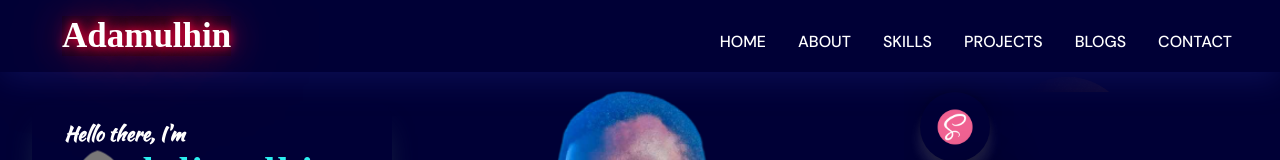
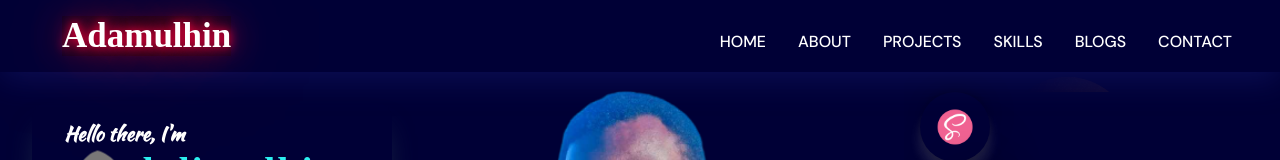
Before and after one commit to AbdimulhinYussuf3675/Portfoliov2, a React (Create React App) app: page / in a window 1280 px wide. Shown: the top 160 px of the page. Built offline with nearby package versions, Linux system fonts and the light colour scheme.

Commit message:
Update navigation links

```diff
--- a/src/components/Navbar/Navbar.js
+++ b/src/components/Navbar/Navbar.js
@@ -15,7 +15,7 @@ const Navbar = () => {
         <h1 className="app__navbar-h1">Adamulhin</h1>
       </div>
       <ul className="app__navbar-links">
-        {['home', 'about', 'skills', 'projects', 'Blogs', 'contact'].map((item) => (
+        {['home', 'about', 'projects', 'skills', 'Blogs', 'contact'].map((item) => (
           <li className="app__flex p-text" key={`link-${item}`}>
             <div />
             <a href={`#${item}`}>{item}</a>
@@ -35,7 +35,7 @@ const Navbar = () => {
             <div>
               <MdClose className="close" onClick={() => setToggle(false)} />
               <ul>
-                {['home', 'about', 'skills', 'projects', 'Blogs', 'contact'].map((item) => (
+                {['home', 'about', 'projects', 'skills', 'blogs', 'contact'].map((item) => (
                   <li key={item}>
                     <a href={`#${item}`} onClick={() => setToggle(false)}>
                       {item}
--- a/src/container/Project/Projects.js
+++ b/src/container/Project/Projects.js
@@ -210,4 +210,4 @@ const Work = () => {
   );
 };
 
-export default AppWrap(MotionWrap(Work, 'app__works'), 'work', 'app__primarybg');
+export default AppWrap(MotionWrap(Work, 'app__works'), 'projects', 'app__primarybg');
```
